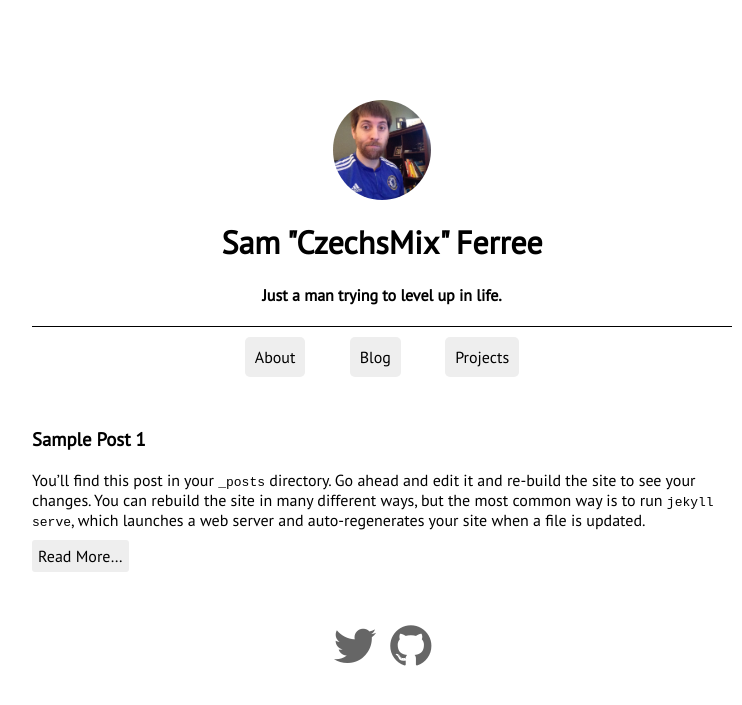
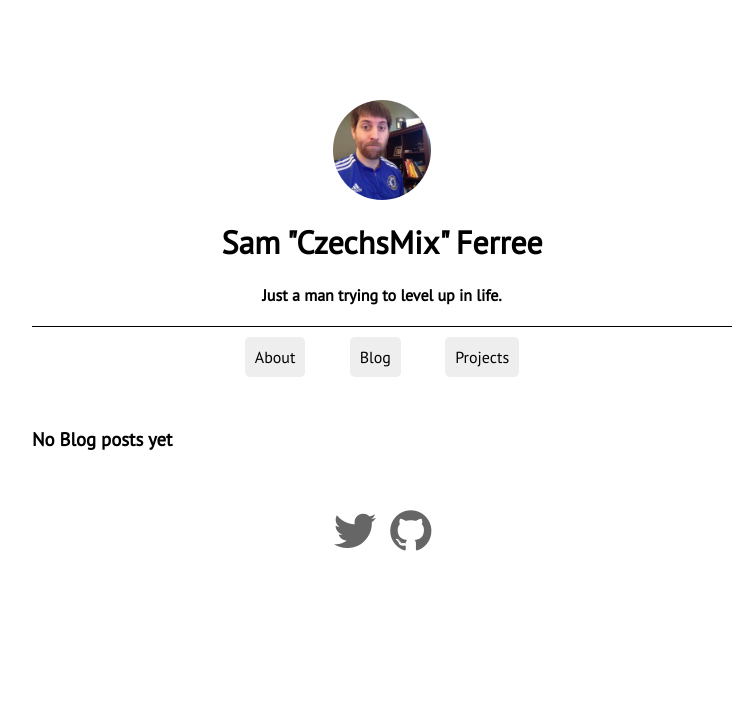
Before and after one commit to CzechsMix/czechsmix.github.io, a Jekyll site: the page built from blog.md, in a window 1280 px wide. Shown: the top 705 px of the page, without its empty margins (258-1000 px from the left). Built offline with Jekyll 4.4.1, drawn with Linux system fonts in a browser that asks for light colours; nearby versions of some CDN libraries.

Commit message:
finalize version 1.0

```diff
--- a/_includes/head.html
+++ b/_includes/head.html
@@ -8,6 +8,7 @@
 
   <link href='https://fonts.googleapis.com/css?family=PT+Sans' rel='stylesheet' type='text/css'>
   <link rel="stylesheet" href="{{ "/css/main.css" | prepend: site.baseurl }}">
+  <link rel="stylesheet" href="{{ "/css/tags.css" | prepend: site.baseurl }}">
   <link rel="canonical" href="{{ page.url | replace:'index.html','' | prepend: site.baseurl | prepend: site.url }}">
   <link rel="alternate" type="application/rss+xml" title="{{ site.title }}" href="{{ "/feed.xml" | prepend: site.baseurl | prepend: site.url }}">
   <!-- font-awesome social media icons -->
--- a/_layouts/post.html
+++ b/_layouts/post.html
@@ -6,6 +6,7 @@
   <header class="post-header">
     <h1 class="post-title" itemprop="name headline">{{ page.title }}</h1>
     <p class="post-meta"><time datetime="{{ page.date | date_to_xmlschema }}" itemprop="datePublished">{{ page.date | date: "%b %-d, %Y" }}</time>{% if page.author %} • <span itemprop="author" itemscope itemtype="http://schema.org/Person"><span itemprop="name">{{ page.author }}</span></span>{% endif %}</p>
+    {% for tag in page.tags %}<span class="tag {{tag}}">{{tag}}</span>{% endfor %}
   </header>
 
   <div class="post-content" itemprop="articleBody">
--- a/_posts/2016-06-09-sample-post-1.markdown
+++ /dev/null
@@ -1,24 +0,0 @@
----
-layout: post
-title:  "Sample Post 1"
-date:   2016-06-09 23:59:11 -0400
----
-You’ll find this post in your `_posts` directory. Go ahead and edit it and re-build the site to see your changes. You can rebuild the site in many different ways, but the most common way is to run `jekyll serve`, which launches a web server and auto-regenerates your site when a file is updated.
-
-To add new posts, simply add a file in the `_posts` directory that follows the convention `YYYY-MM-DD-name-of-post.ext` and includes the necessary front matter. Take a look at the source for this post to get an idea about how it works.
-
-Jekyll also offers powerful support for code snippets:
-
-{% highlight ruby %}
-def print_hi(name)
-  puts "Hi, #{name}"
-end
-print_hi('Tom')
-#=> prints 'Hi, Tom' to STDOUT.
-{% endhighlight %}
-
-Check out the [Jekyll docs][jekyll-docs] for more info on how to get the most out of Jekyll. File all bugs/feature requests at [Jekyll’s GitHub repo][jekyll-gh]. If you have questions, you can ask them on [Jekyll Talk][jekyll-talk].
-
-[jekyll-docs]: http://jekyllrb.com/docs/home
-[jekyll-gh]:   https://github.com/jekyll/jekyll
-[jekyll-talk]: https://talk.jekyllrb.com/
--- a/blog.md
+++ b/blog.md
@@ -3,8 +3,10 @@
 title: Blog
 permalink: /blog/
 ---
+### No Blog posts yet
 {% for post in site.posts %}
 ### {{post.title}}
+{% for tag in post.tags %}<span class="tag {{tag}}">{{tag}}</span>{% endfor %}
 {{post.excerpt}}
-[Read More...]({{post.url}})
+<span class="more">[Read More...]({{post.url}})</span>
 {% endfor %}
--- a/css/main.css
+++ b/css/main.css
@@ -33,6 +33,10 @@
   background: #EEE;
   text-decoration: none;
   color: black;
+}
+
+nav a:hover {
+  background: #CCC;
 }
 
 /*
@@ -79,13 +83,14 @@
 /*
 Blog
 */
-.post-content a {
+.more a {
   text-decoration: none;
   color: black;
-}
-
-.post-content p a {
   padding: 6px;
   background: #EEE;
   border-radius: 3px;
 }
+
+.more a:hover {
+  background: #CCC;
+}
--- /dev/null
+++ b/css/tags.css
@@ -0,0 +1,14 @@
+.tag {
+  padding-left: 3px;
+  padding-right: 3px;
+  margin: 3px;
+  border-radius: 3px;
+}
+
+.tag1 {
+  background: #66F;
+}
+
+.tag2 {
+  background: #FC6;
+}
```
Also changed, not shown: about.md (+1 -1 lines).
